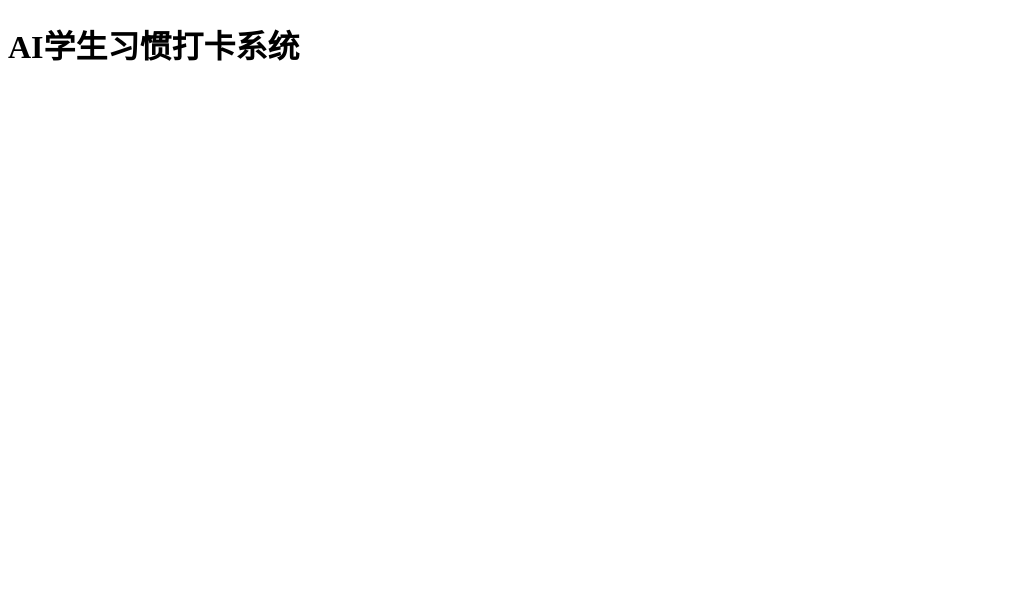
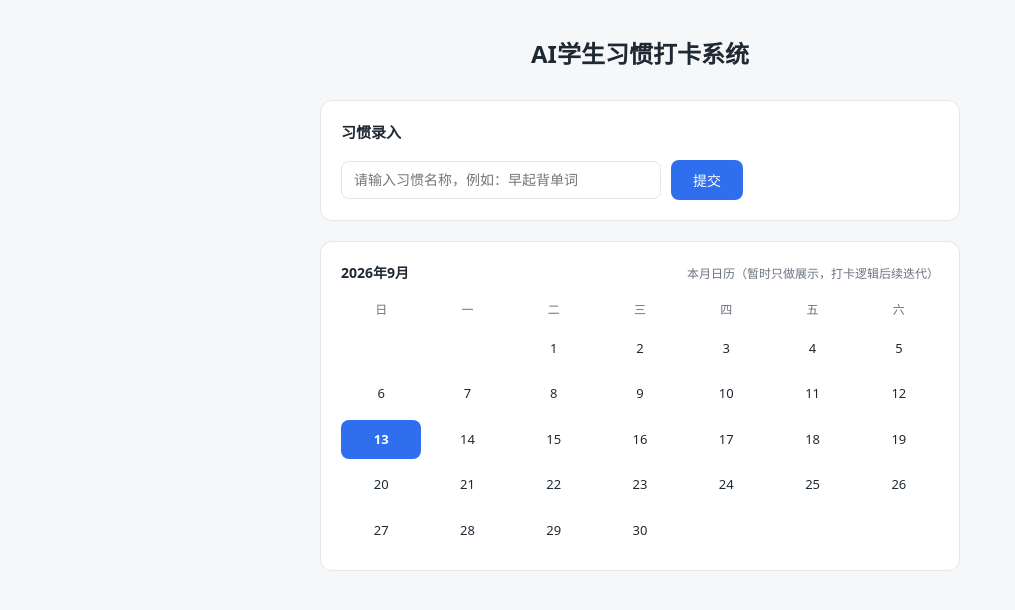
Before and after one commit to 986620320-ops/AI-habit-planner, a plain HTML site: page index.html in a window 1280 px wide. Shown: the whole page, without its empty margins (0-1015 px from the left). Drawn offline with Linux system fonts and the light colour scheme.

Commit message:
迭代2：实现习惯录入，localStorage持久化，日历打卡功能（打卡逻辑后续迭代）

```diff
--- a/index.html
+++ b/index.html
@@ -4,8 +4,240 @@
   <meta charset="UTF-8">
   <meta name="viewport" content="width=device-width, initial-scale=1.0">
   <title>AI学生习惯打卡系统</title>
+  <style>
+    :root {
+      --ink: #1f2933;
+      --muted: #6b7280;
+      --line: #e3e6ea;
+      --accent: #2f6fed;
+      --bg: #f6f7f9;
+    }
+
+    * { box-sizing: border-box; }
+
+    body {
+      margin: 0;
+      padding: 36px 16px 56px;
+      background: var(--bg);
+      color: var(--ink);
+      font-family: "PingFang SC", "Microsoft YaHei", system-ui, -apple-system, sans-serif;
+      line-height: 1.5;
+    }
+
+    .page {
+      max-width: 640px;
+      margin: 0 auto;
+    }
+
+    h1 {
+      margin: 0 0 28px;
+      font-size: 24px;
+      text-align: center;
+    }
+
+    section {
+      margin-bottom: 20px;
+      padding: 20px;
+      background: #fff;
+      border: 1px solid var(--line);
+      border-radius: 12px;
+    }
+
+    h2 {
+      margin: 0 0 16px;
+      font-size: 15px;
+      font-weight: 600;
+    }
+
+    /* 习惯录入 */
+    .habit-form {
+      display: flex;
+      align-items: center;
+      gap: 10px;
+      flex-wrap: wrap;
+    }
+
+    .habit-form input {
+      width: 320px;
+      max-width: 100%;
+      padding: 10px 12px;
+      font-size: 14px;
+      color: var(--ink);
+      border: 1px solid var(--line);
+      border-radius: 8px;
+      outline: none;
+    }
+
+    .habit-form input:focus {
+      border-color: var(--accent);
+    }
+
+    .habit-form button {
+      padding: 10px 22px;
+      font-size: 14px;
+      color: #fff;
+      background: var(--accent);
+      border: none;
+      border-radius: 8px;
+      cursor: pointer;
+    }
+
+    .habit-form button:hover {
+      background: #255dd0;
+    }
+
+    /* 日历 */
+    .calendar-head {
+      display: flex;
+      align-items: baseline;
+      justify-content: space-between;
+      gap: 12px;
+      margin-bottom: 14px;
+      flex-wrap: wrap;
+    }
+
+    .calendar-month {
+      font-size: 14px;
+      font-weight: 600;
+    }
+
+    .calendar-hint {
+      font-size: 12px;
+      color: var(--muted);
+    }
+
+    .calendar-grid {
+      display: grid;
+      grid-template-columns: repeat(7, 1fr);
+      gap: 6px;
+    }
+
+    .calendar-grid .weekday {
+      padding: 4px 0;
+      font-size: 12px;
+      color: var(--muted);
+      text-align: center;
+    }
+
+    .calendar-grid .day {
+      padding: 10px 0;
+      font-size: 13px;
+      text-align: center;
+      border-radius: 8px;
+    }
+
+    .calendar-grid .day.blank {
+      visibility: hidden;
+    }
+
+    .calendar-grid .day.today {
+      color: #fff;
+      font-weight: 600;
+      background: var(--accent);
+    }
+  </style>
 </head>
 <body>
-  <h1>AI学生习惯打卡系统</h1>
+  <div class="page">
+    <h1>AI学生习惯打卡系统</h1>
+
+    <section>
+      <h2>习惯录入</h2>
+      <div class="habit-form">
+        <input id="habit-name" type="text" placeholder="请输入习惯名称，例如：早起背单词">
+        <button id="habit-submit" type="button">提交</button>
+      </div>
+    </section>
+
+    <section>
+      <div class="calendar-head">
+        <span class="calendar-month" id="calendar-month"></span>
+        <span class="calendar-hint">本月日历（暂时只做展示，打卡逻辑后续迭代）</span>
+      </div>
+      <div class="calendar-grid" id="calendar-grid"></div>
+    </section>
+  </div>
+
+  <script>
+    /* ---------- 本地存储：习惯列表的读写接口 ---------- */
+    /* 本步先备好接口，尚未接入提交流程，下一步做打卡列表时直接调用即可。 */
+    (function () {
+      var STORAGE_KEY = 'ai-habit-checkin:habits';
+
+      function loadHabits() {
+        try {
+          var raw = localStorage.getItem(STORAGE_KEY);
+          var list = raw ? JSON.parse(raw) : [];
+          return Array.isArray(list) ? list : [];
+        } catch (error) {
+          return [];
+        }
+      }
+
+      function saveHabits(habits) {
+        localStorage.setItem(STORAGE_KEY, JSON.stringify(habits || []));
+      }
+
+      window.HabitStore = {
+        key: STORAGE_KEY,
+        load: loadHabits,
+        save: saveHabits
+      };
+    })();
+
+    /* ---------- 日历：渲染当前月份的日期网格 ---------- */
+    (function () {
+      var today = new Date();
+      var year = today.getFullYear();
+      var month = today.getMonth();                          // 0 - 11
+      var firstWeekday = new Date(year, month, 1).getDay();   // 0 = 周日
+      var daysInMonth = new Date(year, month + 1, 0).getDate();
+
+      document.getElementById('calendar-month').textContent = year + '年' + (month + 1) + '月';
+
+      var grid = document.getElementById('calendar-grid');
+      var weekdays = ['日', '一', '二', '三', '四', '五', '六'];
+      var i;
+
+      for (i = 0; i < weekdays.length; i++) {
+        var head = document.createElement('div');
+        head.className = 'weekday';
+        head.textContent = weekdays[i];
+        grid.appendChild(head);
+      }
+
+      for (i = 0; i < firstWeekday; i++) {
+        var blank = document.createElement('div');
+        blank.className = 'day blank';
+        grid.appendChild(blank);
+      }
+
+      for (var date = 1; date <= daysInMonth; date++) {
+        var cell = document.createElement('div');
+        cell.className = 'day';
+        cell.textContent = date;
+        if (date === today.getDate()) {
+          cell.classList.add('today');
+        }
+        grid.appendChild(cell);
+      }
+    })();
+
+    /* ---------- 提交按钮：当前只弹出提示 ---------- */
+    (function () {
+      var input = document.getElementById('habit-name');
+
+      document.getElementById('habit-submit').addEventListener('click', function () {
+        var name = input.value.trim();
+
+        if (name === '') {
+          alert('请先输入习惯名称');
+          return;
+        }
+
+        alert('您已输入习惯名称：' + name);
+      });
+    })();
+  </script>
 </body>
 </html>
```
